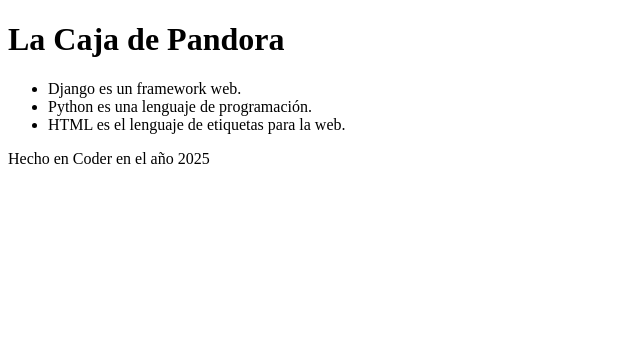
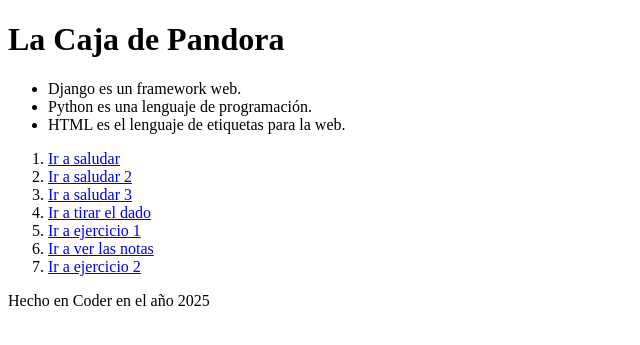
Before and after one commit to naru6798/mi_primera_pagina_python, a Django app: page / in a window 1280 px wide. Shown: the top 345 px of the page, without its empty margins (0-640 px from the left). Run offline with Django 5.2, Linux system fonts and the light colour scheme.

Commit message:
Navegacion agregada

```diff
--- a/src/principal/templates/principal/index.html
+++ b/src/principal/templates/principal/index.html
@@ -13,6 +13,16 @@
         <li>HTML es el lenguaje de etiquetas para la web.</li>
     </ul>
 
+    <ol>
+        <li><a href="saludar/">Ir a saludar</a></li>
+        <li><a href="saludar2/">Ir a saludar 2</a></li>
+        <li><a href="saludar3/">Ir a saludar 3</a></li>
+        <li><a href="tirar-dado/">Ir a tirar el dado</a></li>
+        <li><a href="ejercicio1/">Ir a ejercicio 1</a></li>
+        <li><a href="notas/">Ir a ver las notas</a></li>
+        <li><a href="ejercicio2/">Ir a ejercicio 2</a></li>
+    </ol>
+
     <footer>Hecho en Coder en el año {{ año }}</footer>
 </body>
 </html>
```
